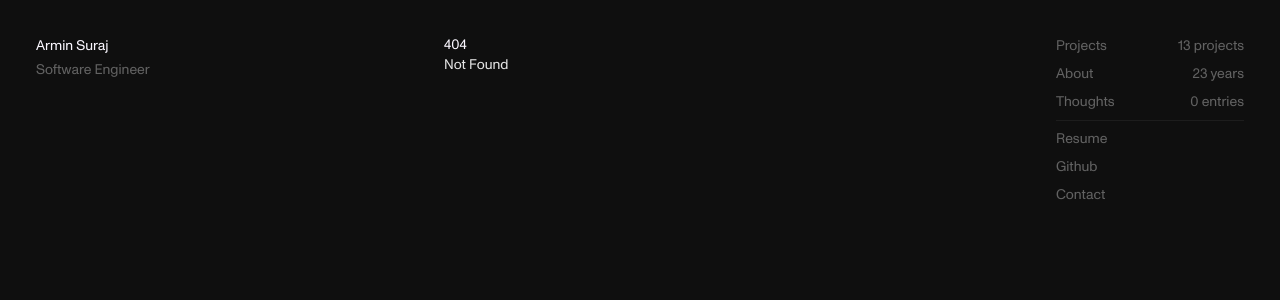
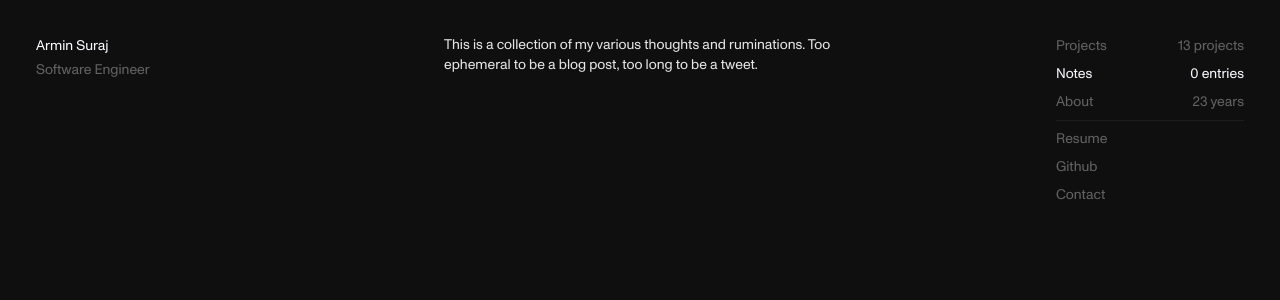
Before and after one commit to arm-out/portfolio, a SvelteKit app: page /notes in a window 1280 px wide. Before the commit this address had no page. Shown: the top 300 px of the page. Built offline with nearby package versions, Linux system fonts and the light colour scheme.

Commit message:
rename thoughts to notes

```diff
--- a/src/routes/+layout.svelte
+++ b/src/routes/+layout.svelte
@@ -21,8 +21,8 @@
 		case '/about':
 			active = 'About';
 			break;
-		case '/thoughts':
-			active = 'Thoughts';
+		case '/notes':
+			active = 'Notes';
 			break;
 		default:
 			active = 'Home';
@@ -82,16 +82,16 @@
 			</li>
 			<li>
 				<a
-					href="/about"
-					class="flex items-center justify-between hover:text-fg {active === 'About' && 'text-fg'}"
-					><span>About</span> <span>{data.age} years</span></a
+					href="/notes"
+					class="flex items-center justify-between hover:text-fg {active === 'Notes' && 'text-fg'}"
+					><span>Notes</span> <span>0 entries</span></a
 				>
 			</li>
 			<li>
 				<a
-					href="/thoughts"
-					class="flex items-center justify-between hover:text-fg {active === 'Thoughts' &&
-						'text-fg'}"><span>Thoughts</span> <span>0 entries</span></a
+					href="/about"
+					class="flex items-center justify-between hover:text-fg {active === 'About' && 'text-fg'}"
+					><span>About</span> <span>{data.age} years</span></a
 				>
 			</li>
 		</ul>
@@ -148,16 +148,16 @@
 			</li>
 			<li>
 				<a
-					href="/about"
-					class="flex items-center justify-between hover:text-fg {active === 'About' && 'text-fg'}"
-					><span>About</span> <span>{data.age} years</span></a
+					href="/notes"
+					class="flex items-center justify-between hover:text-fg {active === 'Notes' && 'text-fg'}"
+					><span>Notes</span> <span>0 entries</span></a
 				>
 			</li>
 			<li>
 				<a
-					href="/thoughts"
-					class="flex items-center justify-between hover:text-fg {active === 'Thoughts' &&
-						'text-fg'}"><span>Thoughts</span> <span>0 entries</span></a
+					href="/about"
+					class="flex items-center justify-between hover:text-fg {active === 'About' && 'text-fg'}"
+					><span>About</span> <span>{data.age} years</span></a
 				>
 			</li>
 		</ul>
--- /dev/null
+++ b/src/routes/notes/+page.svelte
@@ -0,0 +1,14 @@
+<script lang="ts">
+</script>
+
+<svelte:head>
+	<title>Notes</title>
+	<meta name="description" content="Some of my thoughts and ruminations" />
+</svelte:head>
+
+<h1 class="sr-only">Notes</h1>
+
+<p class="mb-8">
+	This is a collection of my various thoughts and ruminations. Too ephemeral to be a blog post, too
+	long to be a tweet.
+</p>
--- a/src/routes/thoughts/+page.svelte
+++ /dev/null
@@ -1,17 +0,0 @@
-<script lang="ts">
-</script>
-
-<svelte:head>
-	<title>Thoughts</title>
-	<meta
-		name="description"
-		content="Studying Computer Science at the University of California, San Diego. Passionate about technology, music, and design. Consistently improving through learning."
-	/>
-</svelte:head>
-
-<h1 class="sr-only">Thoughts</h1>
-
-<p class="mb-8">
-	This is a collection of various thoughts and ruminations inside my mind. Too ephemeral to be a
-	blog post, too long to be a tweet.
-</p>
```
Lines whose indentation alone changed are shown as unchanged.
